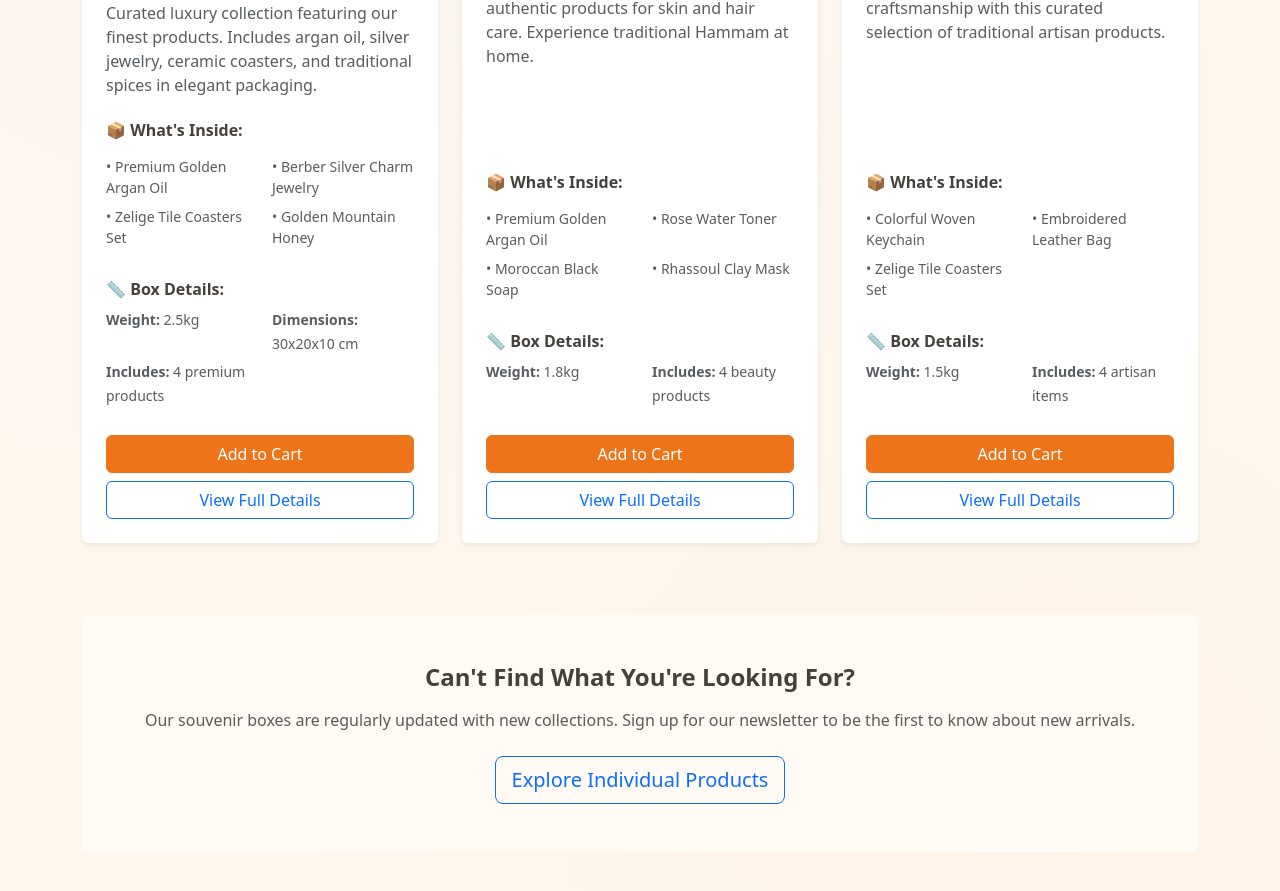
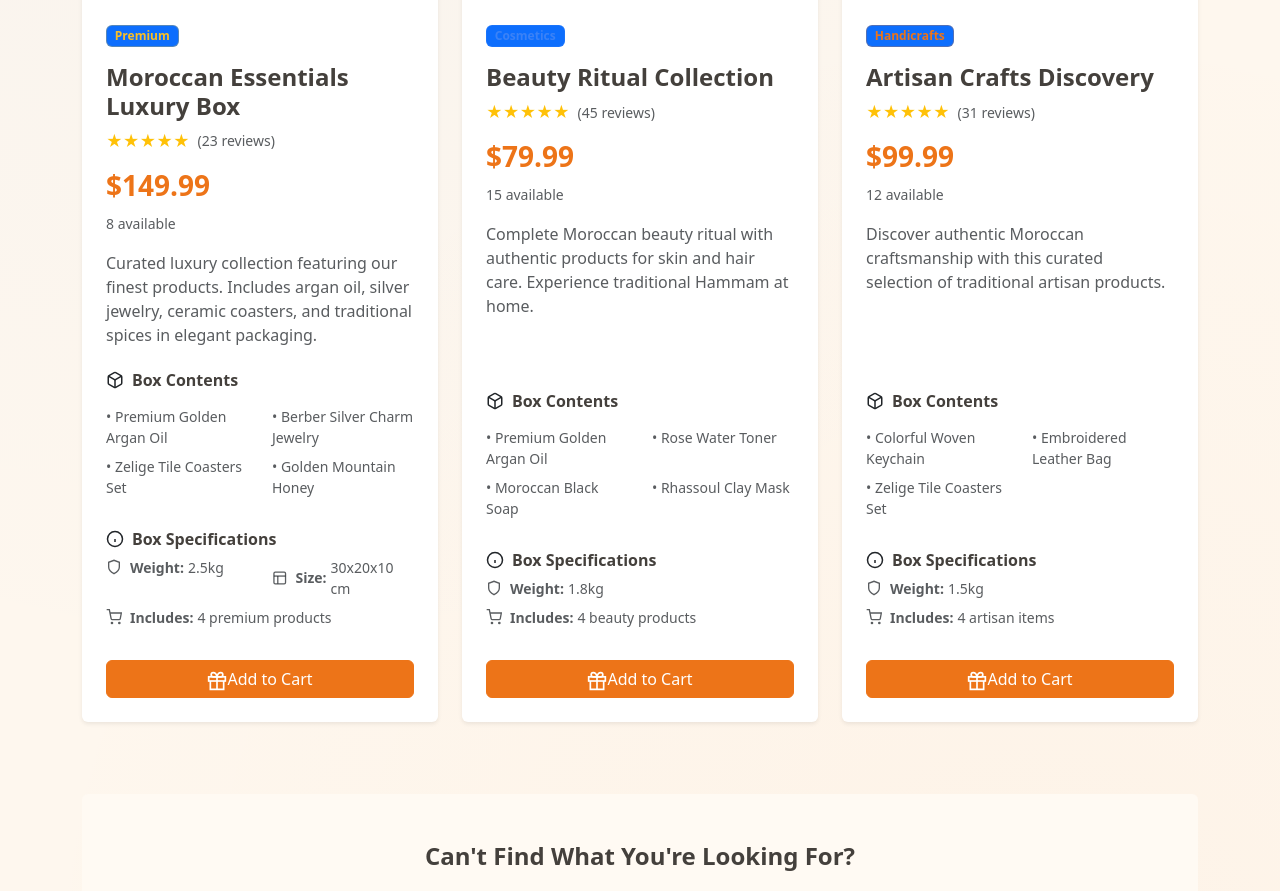
Before and after one commit to Imanet4/E-Market-MERN, a React (Create React App) app in the folder frontend/: page /souvenir-boxes in a window 1280 px wide. Shown: the part 778-1669 px from the top of the page. Built offline with nearby package versions, Linux system fonts and the light colour scheme; no server answers.

Commit message:
fixed up the souvenir Boxes styling - and got rid of unnecessary features

```diff
--- a/frontend/src/pages/SouvenirBoxes/SouvenirBoxes.js
+++ b/frontend/src/pages/SouvenirBoxes/SouvenirBoxes.js
@@ -8,6 +8,55 @@ const SouvenirBoxes = () => {
   const [filteredBoxes, setFilteredBoxes] = useState([]);
   const [selectedCategory, setSelectedCategory] = useState('all');
   const [loading, setLoading] = useState(true);
+
+  // SVG Icons
+  const PackageIcon = () => (
+    <svg width="20" height="20" viewBox="0 0 24 24" fill="none" stroke="currentColor" strokeWidth="2">
+      <polyline points="20 12 20 22 4 22 4 12"></polyline>
+      <rect x="2" y="7" width="20" height="5"></rect>
+      <line x1="12" y1="22" x2="12" y2="7"></line>
+      <path d="M12 7H7.5a2.5 2.5 0 0 1 0-5C11 2 12 7 12 7z"></path>
+      <path d="M12 7h4.5a2.5 2.5 0 0 0 0-5C13 2 12 7 12 7z"></path>
+    </svg>
+  );
+
+  const WeightIcon = () => (
+    <svg width="16" height="16" viewBox="0 0 24 24" fill="none" stroke="currentColor" strokeWidth="2">
+      <path d="M12 22s8-4 8-10V5l-8-3-8 3v7c0 6 8 10 8 10z"></path>
+    </svg>
+  );
+
+  const DimensionsIcon = () => (
+    <svg width="16" height="16" viewBox="0 0 24 24" fill="none" stroke="currentColor" strokeWidth="2">
+      <rect x="3" y="3" width="18" height="18" rx="2" ry="2"></rect>
+      <line x1="3" y1="9" x2="21" y2="9"></line>
+      <line x1="9" y1="21" x2="9" y2="9"></line>
+    </svg>
+  );
+
+  const ItemsIcon = () => (
+    <svg width="16" height="16" viewBox="0 0 24 24" fill="none" stroke="currentColor" strokeWidth="2">
+      <circle cx="9" cy="21" r="1"></circle>
+      <circle cx="20" cy="21" r="1"></circle>
+      <path d="M1 1h4l2.68 13.39a2 2 0 0 0 2 1.61h9.72a2 2 0 0 0 2-1.61L23 6H6"></path>
+    </svg>
+  );
+
+  const ContentsIcon = () => (
+    <svg width="18" height="18" viewBox="0 0 24 24" fill="none" stroke="currentColor" strokeWidth="2">
+      <path d="M21 16V8a2 2 0 0 0-1-1.73l-7-4a2 2 0 0 0-2 0l-7 4A2 2 0 0 0 3 8v8a2 2 0 0 0 1 1.73l7 4a2 2 0 0 0 2 0l7-4A2 2 0 0 0 21 16z"></path>
+      <polyline points="3.27 6.96 12 12.01 20.73 6.96"></polyline>
+      <line x1="12" y1="22.08" x2="12" y2="12"></line>
+    </svg>
+  );
+
+  const DetailsIcon = () => (
+    <svg width="18" height="18" viewBox="0 0 24 24" fill="none" stroke="currentColor" strokeWidth="2">
+      <circle cx="12" cy="12" r="10"></circle>
+      <line x1="12" y1="16" x2="12" y2="12"></line>
+      <line x1="12" y1="8" x2="12.01" y2="8"></line>
+    </svg>
+  );
 
   useEffect(() => {
     // Simulate API call delay
@@ -128,6 +177,27 @@ const SouvenirBoxes = () => {
                   border: `2px solid ${categoryStyle.border}`
                 }}
               >
+                {/* Box Image */}
+                <div className="position-relative">
+                  <Card.Img
+                    variant="top"
+                    src={box.images && box.images[0] ? box.images[0] : '/images/products/default-product.jpg'}
+                    style={{
+                      height: '250px',
+                      objectFit: 'contain',
+                      backgroundColor: '#f8f9fa'
+                    }}
+                    onError={(e) => {
+                      e.target.src = '/images/products/default-product.jpg';
+                    }}
+                  />
+                  {box.stock === 0 && (
+                    <div className="position-absolute top-0 start-0 m-2">
+                      <Badge bg="danger">Out of Stock</Badge>
+                    </div>
+                  )}
+                </div>
+
                 <Card.Body className="p-4 d-flex flex-column">
                   {/* Category Badge */}
                   <div className="mb-3">
@@ -175,9 +245,12 @@ const SouvenirBoxes = () => {
 
                   {/* Contents */}
                   <div className="mb-4">
-                    <h6 className="fw-semibold mb-3" style={{ color: 'var(--earth-dark)' }}>
-                      📦 What's Inside:
-                    </h6>
+                    <div className="d-flex align-items-center mb-3">
+                      <ContentsIcon />
+                      <h6 className="fw-semibold mb-0 ms-2" style={{ color: 'var(--earth-dark)' }}>
+                        Box Contents
+                      </h6>
+                    </div>
                     <div className="row">
                       {box.contents.slice(0, 4).map((item, index) => (
                         <div key={index} className="col-6 mb-2">
@@ -198,41 +271,65 @@ const SouvenirBoxes = () => {
 
                   {/* Specifications */}
                   <div className="mb-4">
-                    <h6 className="fw-semibold mb-2" style={{ color: 'var(--earth-dark)' }}>
-                      📏 Box Details:
-                    </h6>
+                    <div className="d-flex align-items-center mb-2">
+                      <DetailsIcon />
+                      <h6 className="fw-semibold mb-0 ms-2" style={{ color: 'var(--earth-dark)' }}>
+                        Box Specifications
+                      </h6>
+                    </div>
                     <div className="row">
-                      {Object.entries(box.specifications).map(([key, value]) => (
-                        <div key={key} className="col-6 mb-1">
-                          <small className="text-muted">
-                            <strong className="text-capitalize">
-                              {key.replace(/([A-Z])/g, ' $1').trim()}:
-                            </strong>{' '}
-                            {Array.isArray(value) ? value.join(', ') : value}
+                      {box.specifications.weight && (
+                        <div className="col-6 mb-2">
+                          <small className="text-muted d-flex align-items-center">
+                            <WeightIcon className="me-1"/>
+                            <strong className="me-1" style={{ marginLeft:'8px'}}>Weight:</strong> {box.specifications.weight}
                           </small>
                         </div>
-                      ))}
+                      )}
+                      {box.specifications.dimensions && (
+                        <div className="col-6 mb-2">
+                          <small className="text-muted d-flex align-items-center">
+                            <DimensionsIcon className="me-1" />
+                            <strong className="me-1" style={{ marginLeft:'8px'}}>Size:</strong> {box.specifications.dimensions}
+                          </small>
+                        </div>
+                      )}
+                      {box.specifications.includes && (
+                        <div className="col-12 mb-2">
+                          <small className="text-muted d-flex align-items-center">
+                            <ItemsIcon className="me-1" />
+                            <strong className="me-1" style={{ marginLeft:'8px'}}>Includes:</strong> {box.specifications.includes}
+                          </small>
+                        </div>
+                      )}
                     </div>
                   </div>
 
-                  {/* Action Buttons */}
+                  {/* Action Button */}
                   <div className="mt-auto">
                     <Button
                       variant="primary"
-                      className="w-100 mb-2"
+                      className="w-100"
                       disabled={box.stock === 0}
                       style={{
                         backgroundColor: box.stock === 0 ? '#6c757d' : 'var(--primary)',
-                        borderColor: box.stock === 0 ? '#6c757d' : 'var(--primary)'
+                        borderColor: box.stock === 0 ? '#6c757d' : 'var(--primary)',
+                        transition: 'all 0.3s ease',
+                        transform: 'translateY(0)'
+                      }}
+                      onMouseEnter={(e) => {
+                        if (!box.stock === 0) {
+                          e.target.style.transform = 'translateY(-2px)';
+                          e.target.style.boxShadow = '0 4px 12px rgba(237, 116, 24, 0.3)';
+                        }
+                      }}
+                      onMouseLeave={(e) => {
+                        e.target.style.transform = 'translateY(0)';
+                        e.target.style.boxShadow = 'none';
                       }}
                     >
+                      <PackageIcon style={{ marginRight: '8px' }} />
                       {box.stock === 0 ? 'Out of Stock' : 'Add to Cart'}
-                    </Button>
-                    <Button
-                      variant="outline-primary"
-                      className="w-100"
-                    >
-                      View Full Details
                     </Button>
                   </div>
                 </Card.Body>
@@ -246,13 +343,7 @@ const SouvenirBoxes = () => {
       {filteredBoxes.length === 0 && (
         <Card className="border-0 shadow-sm text-center py-5">
           <Card.Body>
-            <svg width="64" height="64" viewBox="0 0 24 24" fill="none" stroke="currentColor" strokeWidth="1" className="text-muted mb-3">
-              <polyline points="20 12 20 22 4 22 4 12"></polyline>
-              <rect x="2" y="7" width="20" height="5"></rect>
-              <line x1="12" y1="22" x2="12" y2="7"></line>
-              <path d="M12 7H7.5a2.5 2.5 0 0 1 0-5C11 2 12 7 12 7z"></path>
-              <path d="M12 7h4.5a2.5 2.5 0 0 0 0-5C13 2 12 7 12 7z"></path>
-            </svg>
+            <PackageIcon style={{ width: '64px', height: '64px', color: '#6b7280' }} className="mb-3" />
             <h5 className="text-muted">No boxes found</h5>
             <p className="text-muted mb-0">
               Try selecting a different category or check back later for new collections.
```
